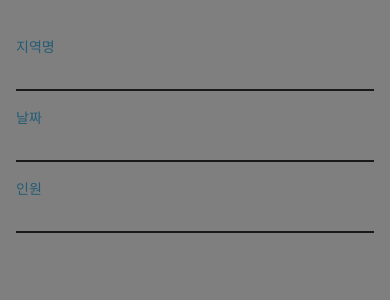
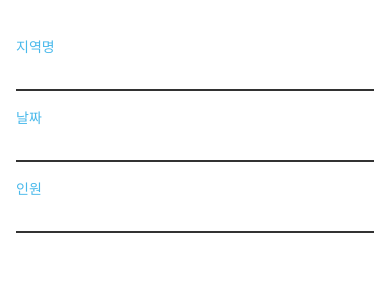
Before and after one commit to sunkibaek/BlueMonkey, a React Native app: screen / in a window 390 px wide. Shown: the top 300 px of the page. Built offline with nearby package versions, Linux system fonts and the light colour scheme.

Commit message:
Add calendar modal

```diff
--- a/src/components/BMInput.tsx
+++ b/src/components/BMInput.tsx
@@ -4,6 +4,7 @@ import {
   StyleSheet,
   Text,
   TextInput,
+  TextInputProperties,
   View,
   ViewStyle
 } from "react-native";
@@ -12,6 +13,7 @@ import Color from "../styles/Color";
 
 interface IProps {
   label: string;
+  onFocus?: TextInputProperties["onFocus"];
   style: RegisteredStyle<ViewStyle>;
 }
 
@@ -29,10 +31,12 @@ const styles = StyleSheet.create({
 class BMInput extends Component<IProps> {
   public render() {
     return (
-      <View style={this.props.style}>
-        <Text style={styles.label}>{this.props.label}</Text>
+      <View>
+        <View style={this.props.style}>
+          <Text style={styles.label}>{this.props.label}</Text>
 
-        <TextInput style={styles.textInput} />
+          <TextInput style={styles.textInput} onFocus={this.props.onFocus} />
+        </View>
       </View>
     );
   }
--- /dev/null
+++ b/src/components/CalendarModal.tsx
@@ -0,0 +1,51 @@
+import React, { Component } from "react";
+import {
+  Modal,
+  StyleSheet,
+  TouchableWithoutFeedback,
+  View
+} from "react-native";
+import { Calendar } from "react-native-calendars";
+
+interface IProps {
+  visible: boolean;
+  onClose: () => void;
+}
+
+const styles = StyleSheet.create({
+  backdrop: {
+    backgroundColor: "rgba(0, 0, 0, 0.5)",
+    flex: 1,
+    justifyContent: "flex-end"
+  },
+  container: {
+    borderTopLeftRadius: 8,
+    borderTopRightRadius: 8,
+    overflow: "hidden"
+  }
+});
+
+class CalendarModal extends Component<IProps> {
+  public render() {
+    const { visible, onClose } = this.props;
+
+    return (
+      <Modal
+        animationType="slide"
+        transparent={true}
+        visible={visible}
+        onRequestClose={onClose}
+      >
+        <TouchableWithoutFeedback onPress={onClose}>
+          <View style={styles.backdrop}>
+            <View style={styles.container}>
+              <Calendar />
+            </View>
+          </View>
+        </TouchableWithoutFeedback>
+      </Modal>
+    );
+  }
+}
+
+export default CalendarModal;
--- a/src/screens/Search.tsx
+++ b/src/screens/Search.tsx
@@ -1,8 +1,12 @@
 import React, { Component } from "react";
-import { Modal, StyleSheet, View } from "react-native";
-import { Calendar } from "react-native-calendars";
+import { StyleSheet, View } from "react-native";
 
 import BMInput from "../components/BMInput";
+import CalendarModal from "../components/CalendarModal";
+
+interface IState {
+  isCalendarModalVisible: boolean;
+}
 
 const styles = StyleSheet.create({
   container: {
@@ -13,37 +17,47 @@ const styles = StyleSheet.create({
   }
 });
 
-class Search extends Component {
+class Search extends Component<{}, IState> {
+  constructor(props: {}) {
+    super(props);
+
+    this.state = {
+      isCalendarModalVisible: false
+    };
+  }
+
   public render() {
     return (
       <View style={styles.container}>
         <BMInput label="지역명" style={styles.input} />
 
-        <BMInput label="날짜" style={styles.input} />
+        <BMInput
+          label="날짜"
+          style={styles.input}
+          onFocus={this.openCalendarModal}
+        />
 
         <BMInput label="인원" style={styles.input} />
-        <Modal animationType="slide" transparent={true} visible={true}>
-          <View
-            style={{
-              backgroundColor: "rgba(0, 0, 0, 0.5)",
-              flex: 1,
-              justifyContent: "flex-end"
-            }}
-          >
-            <View
-              style={{
-                borderTopLeftRadius: 8,
-                borderTopRightRadius: 8,
-                overflow: "hidden"
-              }}
-            >
-              <Calendar />
-            </View>
-          </View>
-        </Modal>
+
+        <CalendarModal
+          visible={this.state.isCalendarModalVisible}
+          onClose={this.closeCalendarModal}
+        />
       </View>
     );
   }
+
+  private openCalendarModal = () => {
+    this.setState(() => ({
+      isCalendarModalVisible: true
+    }));
+  };
+
+  private closeCalendarModal = () => {
+    this.setState(() => ({
+      isCalendarModalVisible: false
+    }));
+  };
 }
 
 export default Search;
```
